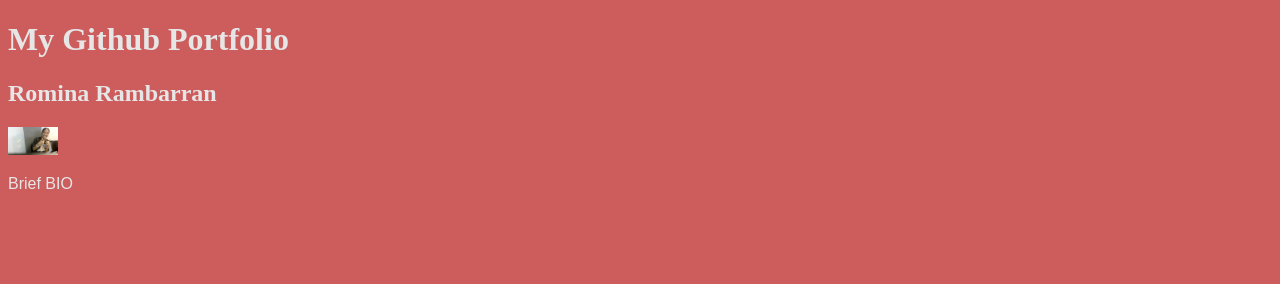
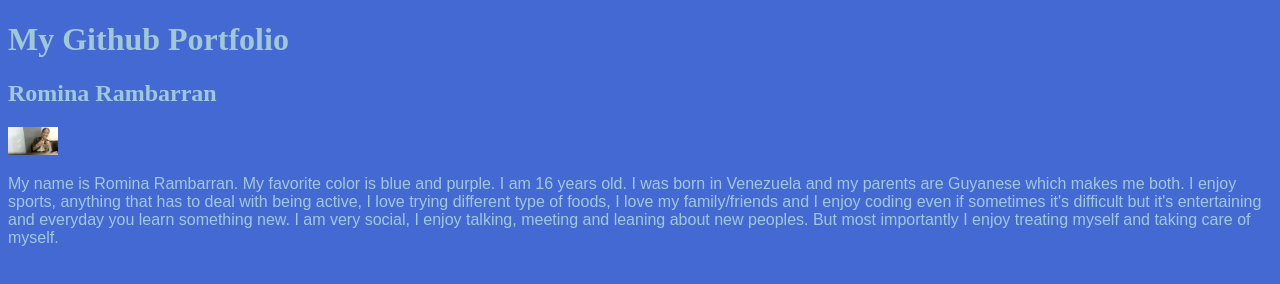
Before and after one commit to Rominar9/index.html, a plain HTML site: page index.html in a window 1280 px wide. Drawn offline with Linux system fonts and the light colour scheme.

Commit message:
I modified my index.html and also my css file.

```diff
--- a/index.html
+++ b/index.html
@@ -12,7 +12,7 @@
  <h1> My Github Portfolio</h1>
   <h2>Romina Rambarran</h2>
   <img src="Me.jpg" alt="me" width="50px">
-  <p> Brief BIO</p>
+  <p>My name is Romina Rambarran. My favorite color is blue and purple. I am 16 years old. I was born in Venezuela and my parents are Guyanese which makes me both. I enjoy sports, anything that has to deal with being active, I love trying different type of foods, I love my family/friends and I enjoy coding even if sometimes it's difficult but it's entertaining and everyday you learn something new. I am very social, I enjoy talking, meeting and leaning about new peoples. But most importantly I enjoy treating myself and taking care of myself.</p>
 </body>
 
 </html>
--- a/mystyle.css
+++ b/mystyle.css
@@ -1,6 +1,6 @@
 body{
-  background-color: indianred;
-  color: #e6e6e6;
+  background-color: #4569d3;
+  color: #a0c8d9;
 }
 p{
   font-family:fantasy;
```
